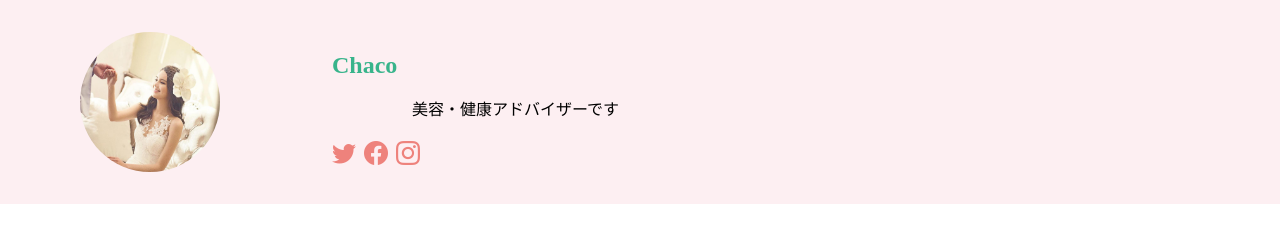
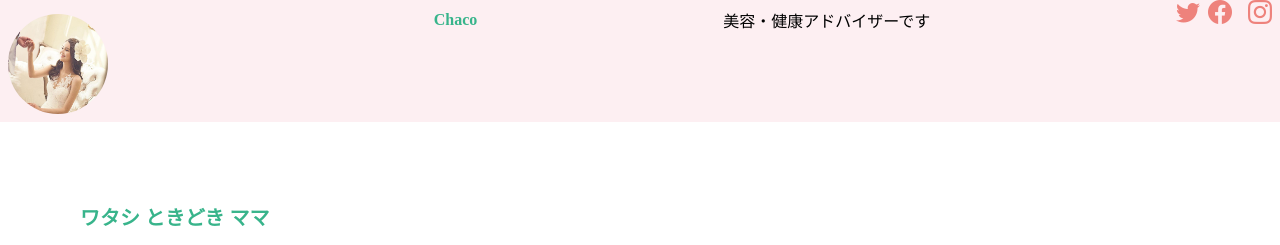
Before and after one commit to 3103nakazima/MyPortfolio, a plain HTML site: page index.html in a window 1280 px wide. Shown: the top 245 px of the page. Drawn offline with nearby package versions, Linux system fonts and the light colour scheme.

Commit message:
Add files via upload

```diff
--- a/css/style.css
+++ b/css/style.css
@@ -17,20 +17,17 @@ header {
   }
 
 header .container {
-  /* width: 400px;
-  margin: 0 auto; */
- padding: 32px 0;
   display:flex;
-  align-items: center;
 }
 
-header .container div + div {
+
+
+/* header .container div + div {
   margin-left: 32px;
-}
+} */
 
 header h1 {
-  /* font-weight:  normal; */
-  font-size: 24px;
+  font-size: 16px;
   color: #38b48b;
 }
 
@@ -40,16 +37,31 @@ header ul {
   padding: 0;
   display: flex;
 }
+
 header ul li + li {
   margin-left: 8px;
+  margin-right: 8px;
+
 }
+
  header .icon {
   border-radius: 50%;
+  margin-top: 14px;
+  margin-left: 8px;
+  margin-bottom: 8px;
  }
 
 i {
   font-size: 24px;
   color: #ee827c;
+}
+header.page-header {
+display: flex;
+justify-content: space-between;
+}
+header p {
+  margin-top: 8px;
+  font-size: 16px;
 }
 
 /* main */
@@ -69,7 +81,7 @@ main .container {
   justify-content: center;
 }
 
-p {
+main p {
 line-height: 30px;
 margin-left: 80px;
 }
--- a/index.html
+++ b/index.html
@@ -12,18 +12,17 @@
 </head>
 <body>
   <header>
-  <div class="container">
-    <div>
-      <img
-       src="img/bride.jpg"
-       alt="女性のアイコン"
-       width="140"
-       height="140"
-       class="icon">
-    </div>
-   <div>
+    <header class="page-header">
+       <img
+        src="img/bride.jpg"
+        alt="女性のアイコン"
+        width="100"
+        height="100"
+        class="icon">
+
       <h1>Chaco</h1>
       <p>美容・健康アドバイザーです</p>
+    <div class="container">
       <ul>
          <li>
            <a href=“https://twitter.com/”><i class="bi bi-twitter"></i></a>
@@ -36,9 +35,8 @@
         <a href=“https://www.instagram.com/”><i class="bi bi-instagram"></i></a>
       </li>
      </ul>
-  </div>
-
-
+    </div>
+    </header>
   </header>
 
 <main>
```
